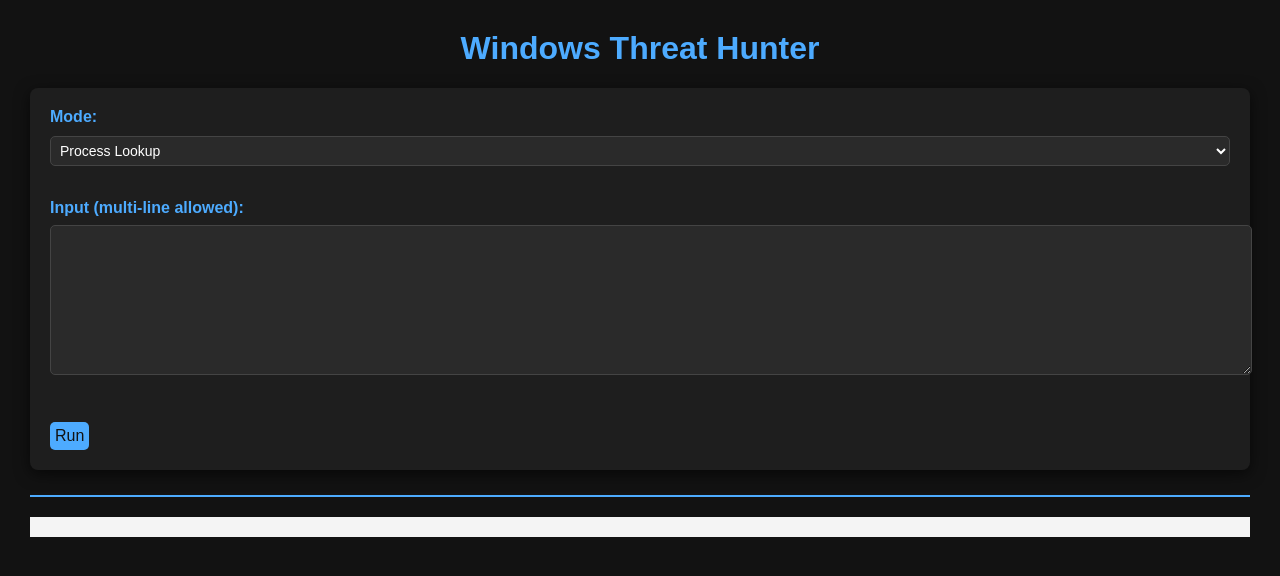
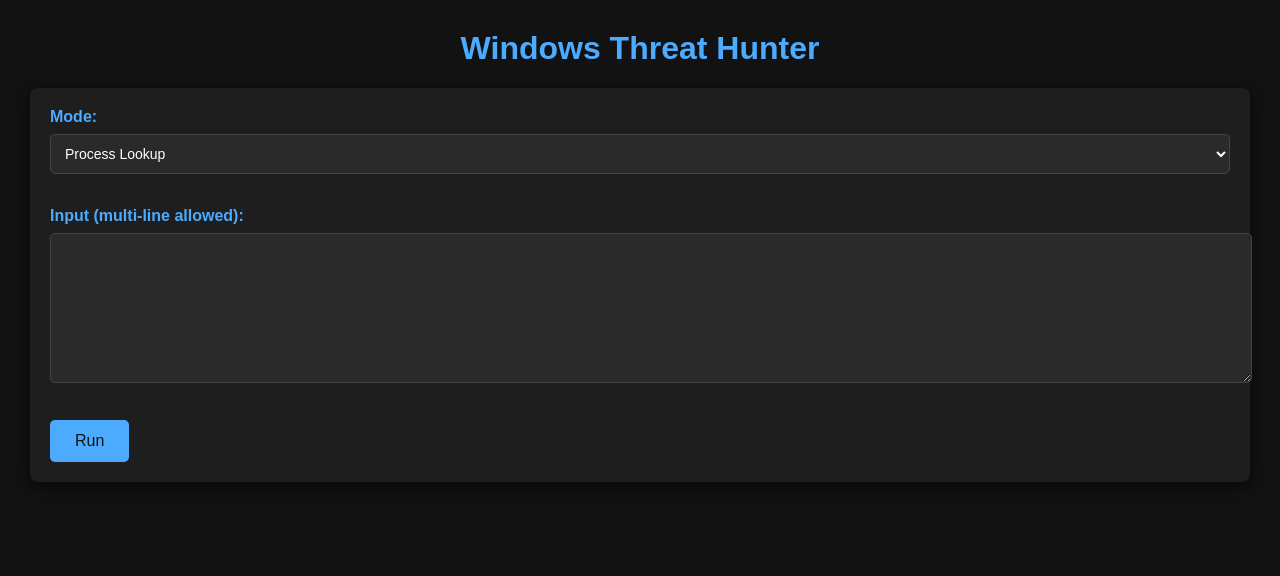
Before and after one commit to Steven-T24/Windows-Threat-Hunter, a Flask app: page / in a window 1280 px wide. Shown: the top 576 px of the page. Run offline with Flask 3, Linux system fonts and the light colour scheme.

Commit message:
Update index.html

```diff
--- a/windows_threat_hunter_web/templates/index.html
+++ b/windows_threat_hunter_web/templates/index.html
@@ -1,16 +1,15 @@
 <!DOCTYPE html>
 <html>
-<head> <link rel="stylesheet" href="{{ url_for('static', filename='style.css') }}">
+<head>
+    <meta charset="UTF-8">
     <title>Windows Threat Hunter Web</title>
-    <style>
-        body { font-family: Arial, sans-serif; margin: 30px; }
-        textarea { width: 100%; }
-        select, input[type=submit] { margin-top: 10px; padding: 5px; }
-        pre { background: #f4f4f4; padding: 10px; }
-    </style>
+    <!-- Main dark-mode CSS -->
+    <link rel="stylesheet" href="{{ url_for('static', filename='style.css') }}">
 </head>
 <body>
     <h1>Windows Threat Hunter</h1>
+
+    <!-- Form section -->
     <form method="post">
         <label for="mode">Mode:</label>
         <select name="mode" id="mode">
@@ -25,12 +24,20 @@
         <input type="submit" value="Run">
     </form>
 
-    <h2>{% if output %}
-    <div class="output">
-        {{ output | safe }}
-    </div>
-{% endif %}
-    </h2>
-    <pre>{{ result }}</pre>
+    <!-- Output section -->
+    {% if output %}
+        <h2>Output</h2>
+        <div class="output">
+            {{ output | safe }}
+        </div>
+    {% endif %}
+
+    <!-- Result section -->
+    {% if result %}
+        <h2>Result</h2>
+        <div class="output">
+            <pre>{{ result | safe }}</pre>
+        </div>
+    {% endif %}
 </body>
 </html>
```
